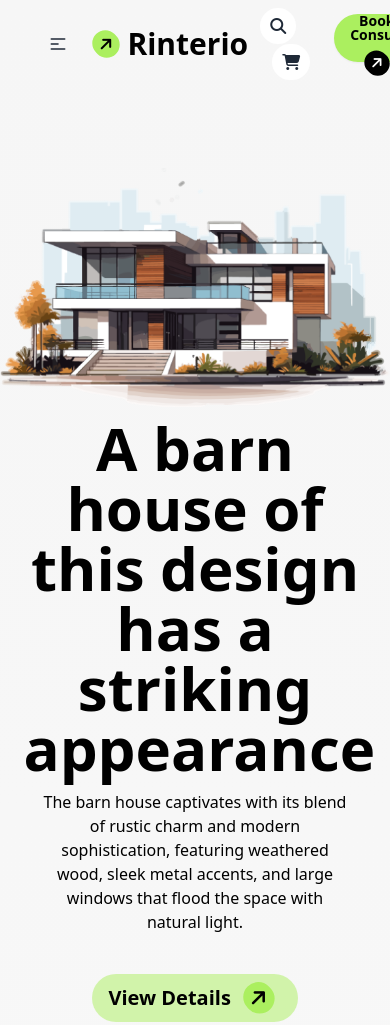
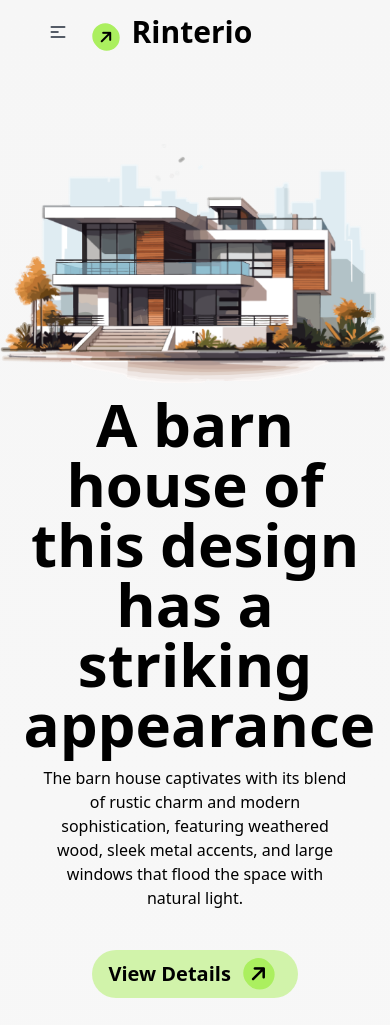
Before and after one commit to ashikmia0099/assingment-3, a plain HTML site: page index.html in a window 390 px wide. Shown: the top 1025 px of the page. Drawn offline with nearby package versions, Linux system fonts and the light colour scheme.

Commit message:
commit four

```diff
--- a/index.html
+++ b/index.html
@@ -75,8 +75,8 @@
 <body class="  bg-fullbodybgcolor">
     <!-- navber section -->
    <nav class="mx-nabgarmargin">
-        <div class="navbar flex justify-around ">
-            <div class="">
+        <div class="navbar  flex lg:justify-around ">
+            <div class="justify-between">
               <div class="dropdown">
                   <div tabindex="0" role="button" class="btn btn-ghost lg:hidden">
                     <svg
@@ -102,8 +102,10 @@
                   <li><a>Contract Us</a></li>
                   </ul>
               </div>
-            <i class="fa-solid fa-arrow-right bg-nabvarbuttoncolor text-black p-1.5 rounded-full -rotate-45 mx-2"></i>
+            <div class="text-center">
+              <i class="fa-solid fa-arrow-right bg-nabvarbuttoncolor text-black  p-1.5 rounded-full -rotate-45 mx-2"></i>
               <a class="  text-black font-extrabold text-3xl"> Rinterio</a>
+            </div>
             </div>
             <div class=" hidden lg:flex">
             <ul class="menu menu-horizontal px-1">
@@ -114,7 +116,7 @@
                 <li class=" text-[#737373] text-lg"><a>Contract Us</a></li>
             </ul>
             </div>
-            <div >
+            <div class="hidden lg:flex">
                <div class=" flex justify-around">
                 <div class=" self-center">
                     <i class="fas fa-search  mx-3 p-2.5 rounded-full bg-white"></i>
@@ -158,7 +160,7 @@
   <div>
     <img src="./assets/Vector.png" alt="">
   </div>
-  <div class=" flex grid grid-cols-2 p-6">
+  <div class=" col-6 lg:flex lg:grid lg:grid-cols-2 p-6">
     <!-- text site -->
      <div class=" px-5">
         <div>
```
Lines whose indentation alone changed are shown as unchanged.
